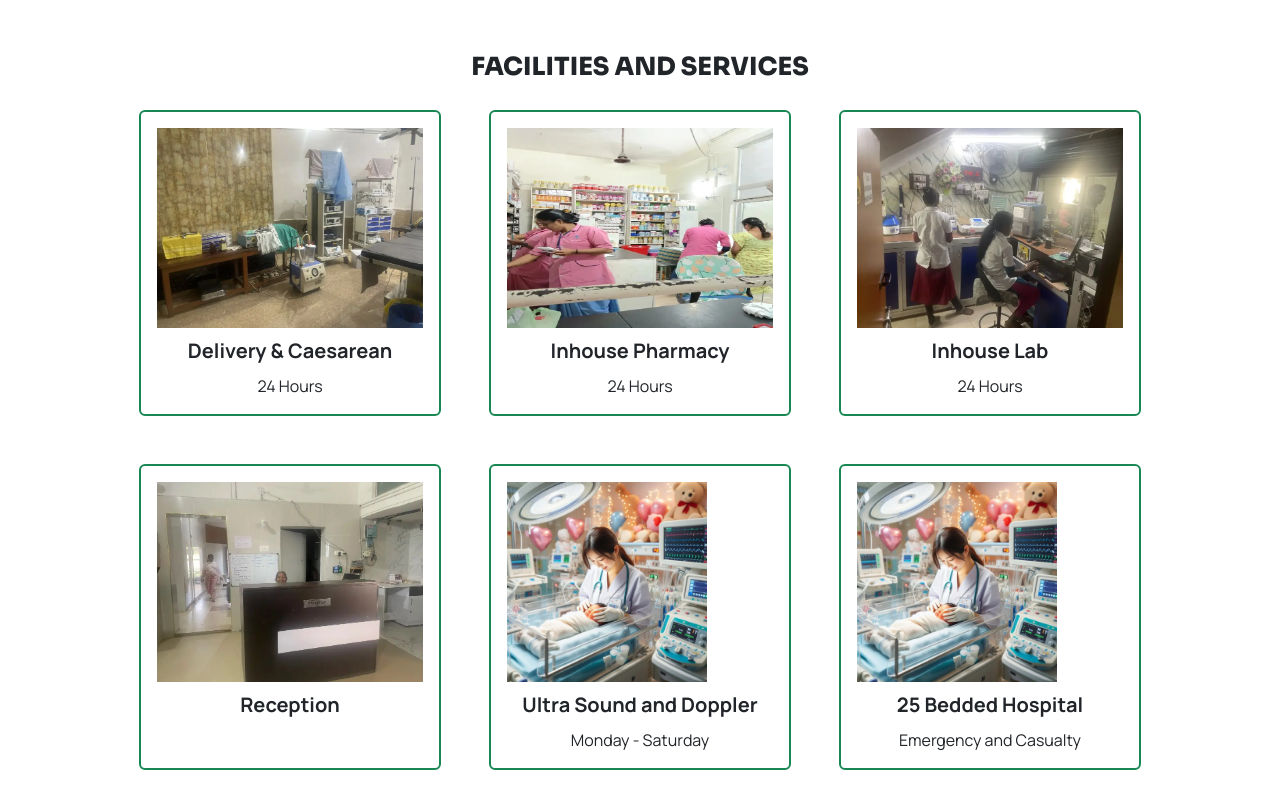
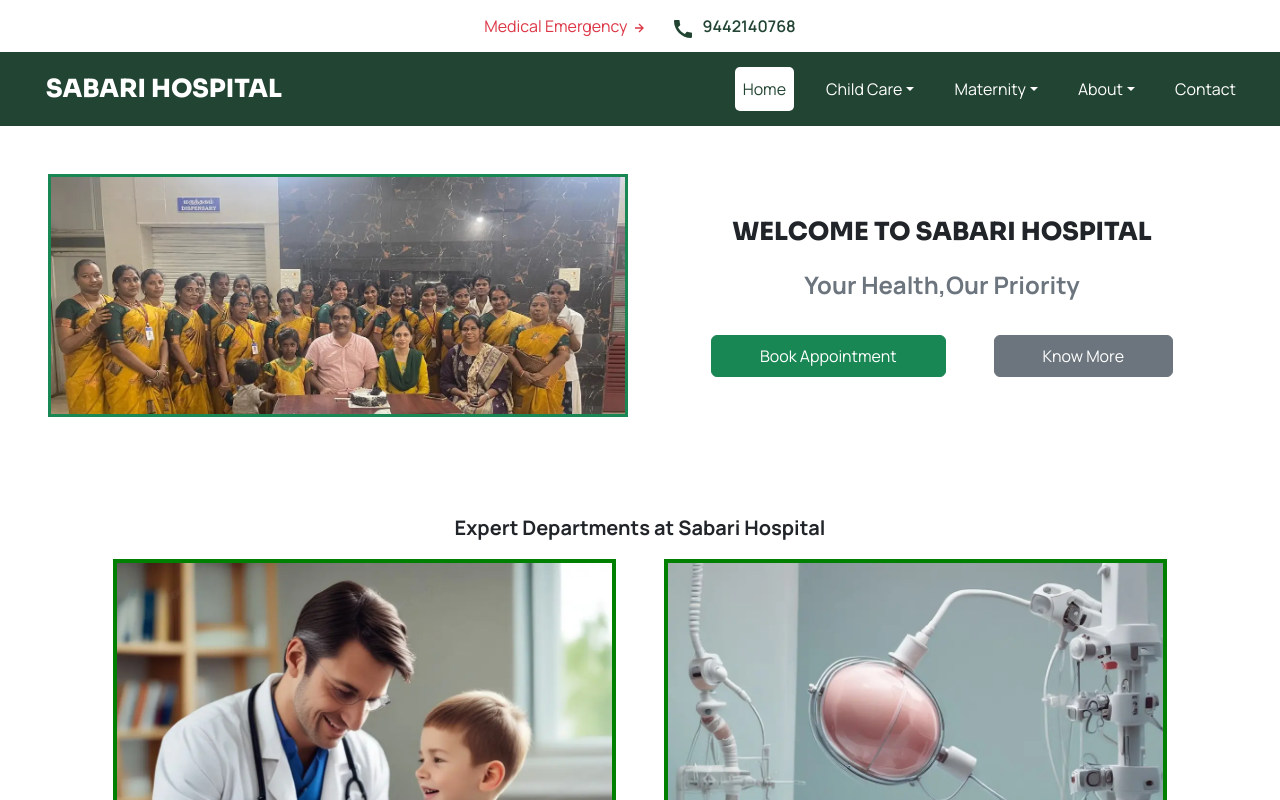
Before and after one commit to Santhamsasi2000/Sabari-Hospital, a React (Create React App) app: page / in a window 1280 px wide. Shown: the top 800 px of the page. Built offline with nearby package versions, Linux system fonts and the light colour scheme.

Commit message:
New Changes

```diff
--- a/src/index.js
+++ b/src/index.js
@@ -11,7 +11,7 @@
   <BrowserRouter>
     <React.StrictMode>
       <ScrollToTop/>
-      <Facilities/>
+      <App/>
     </React.StrictMode>
   </BrowserRouter>
 );
```
